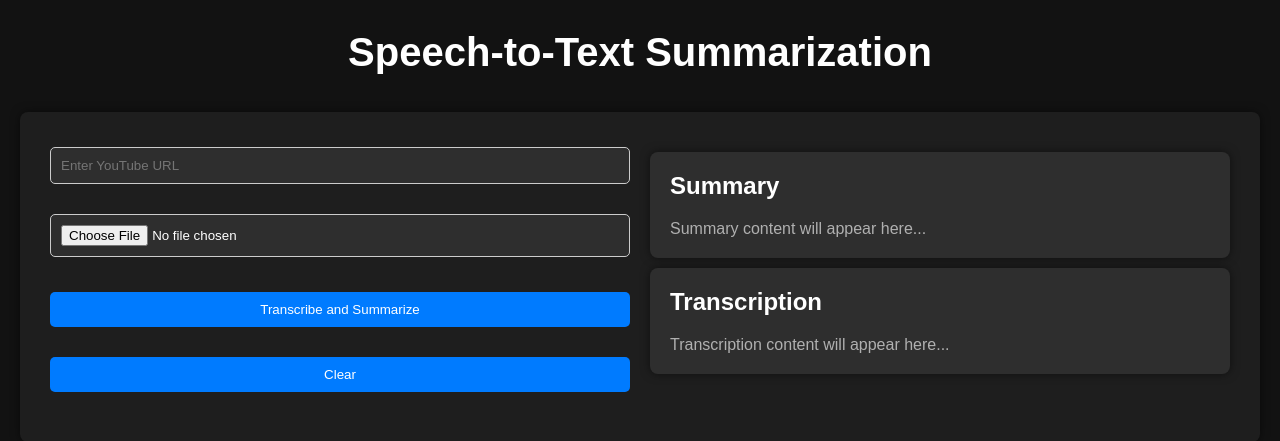
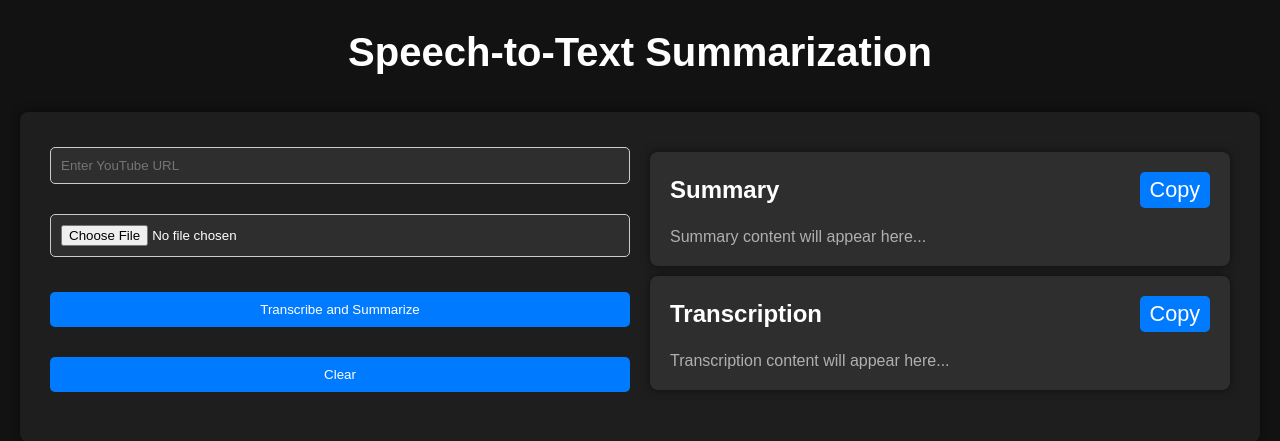
Before and after one commit to HARISH20205/STS, a Flask app: page / in a window 1280 px wide. Shown: the top 441 px of the page. Run offline with Flask 3, Linux system fonts and the light colour scheme.

Commit message:
Improvements

```diff
--- a/app.py
+++ b/app.py
@@ -3,6 +3,7 @@ import whisper
 from pydub import AudioSegment
 import os
 from transformers import PegasusForConditionalGeneration, PegasusTokenizer
+import torch
 import math
 from yt_dlp import YoutubeDL
 import logging
@@ -13,6 +14,7 @@ import pymysql.cursors
 from collections import OrderedDict
 from pymongo import MongoClient
 import youtube_dl
+import re
 
 load_dotenv()
 
@@ -22,7 +24,7 @@ app = Flask(__name__)
 logging.basicConfig(level=logging.INFO)
 
 # Model setup
-MODEL_NAME = "google/pegasus-multi_news"
+MODEL_NAME = "google/pegasus-xsum"
 
 # MySQL database configuration with pymysql
 db = pymysql.connect(
@@ -111,7 +113,7 @@ def summarize_text_with_pegasus(text, tokenizer, model):
 
         summary_ids = model.generate(
             inputs.input_ids,
-            num_beams=6,
+            num_beams=5,
             min_length=min_summary_length,
             max_length=max_summary_length,
             early_stopping=True
@@ -154,7 +156,8 @@ def allowed_file(filename):
 
 # Function to remove repeated sentences
 def remove_repeated_sentences(text):
-    sentences = text.split('. ')
+    sentences = re.split(r'[,.]\s*', text)
+
     unique_sentences = list(OrderedDict.fromkeys(sentences))
     return '. '.join(unique_sentences)
 
@@ -181,6 +184,8 @@ def transcribe():
         # Check MongoDB connection before proceeding
         if os.path.exists("downloaded_audio.wav"):
             os.remove("downloaded_audio.wav")
+        if os.path.exists("uploaded_audio.wav"):
+            os.remove("uploaded_audio.wav")
 
         if not check_mongodb_connection():
             return jsonify({"error": "Failed to connect to MongoDB."}), 500
@@ -226,7 +231,10 @@ def transcribe():
                 "upload_time": upload_time
             }
             mongo_collection.insert_one(mongo_document)
-
+            if os.path.exists("downloaded_audio.wav"):
+                os.remove("downloaded_audio.wav")
+            if os.path.exists("uploaded_audio.wav"):
+                os.remove("uploaded_audio.wav")
             return jsonify({"transcription": transcription, "summary": summary})
         else:
             return jsonify({"error": "Transcription failed."}), 500
--- a/static/css/styles.css
+++ b/static/css/styles.css
@@ -91,6 +91,9 @@ form {
 }
 
 .response-box h2 {
+    display: flex;
+    align-items: center;
+    justify-content: space-between;
     margin-top: 0;
     font-size: 1.5em;
     color: #ffffff;
@@ -104,6 +107,21 @@ form {
 
 #summary, #transcription {
     margin-top: 10px;
+}
+
+.copy-btn {
+    background-color: #007bff;
+    color: #fff;
+    border: none;
+    padding: 5px 10px;
+    cursor: pointer;
+    border-radius: 5px;
+    font-size: 0.9em;
+    transition: background-color 0.3s ease;
+}
+
+.copy-btn:hover {
+    background-color: #0056b3;
 }
 
 /* Responsive styling */
--- a/static/js/scripts.js
+++ b/static/js/scripts.js
@@ -46,3 +46,22 @@ document.getElementById('clear-btn').addEventListener('click', function() {
     document.getElementById("processing").style.display = "none";
     document.getElementById("processing").textContent = "Processing...";
 });
+
+document.getElementById('copy-summary-btn').addEventListener('click', function() {
+    copyToClipboard('summary-content');
+});
+
+document.getElementById('copy-transcription-btn').addEventListener('click', function() {
+    copyToClipboard('transcription-content');
+});
+
+function copyToClipboard(elementId) {
+    var text = document.getElementById(elementId).textContent;
+    var textarea = document.createElement("textarea");
+    textarea.value = text;
+    document.body.appendChild(textarea);
+    textarea.select();
+    document.execCommand("copy");
+    document.body.removeChild(textarea);
+    alert("Copied to clipboard");
+}
--- a/templates/index.html
+++ b/templates/index.html
@@ -28,11 +28,11 @@
         </div>
         <div class="right-container">
             <div id="summary" class="response-box">
-                <h2>Summary</h2>
+                <h2>Summary <button id="copy-summary-btn" class="copy-btn">Copy</button></h2>
                 <p id="summary-content">Summary content will appear here...</p>
             </div>
             <div id="transcription" class="response-box">
-                <h2>Transcription</h2>
+                <h2>Transcription <button id="copy-transcription-btn" class="copy-btn">Copy</button></h2>
                 <p id="transcription-content">Transcription content will appear here...</p>
             </div>
         </div>
```
